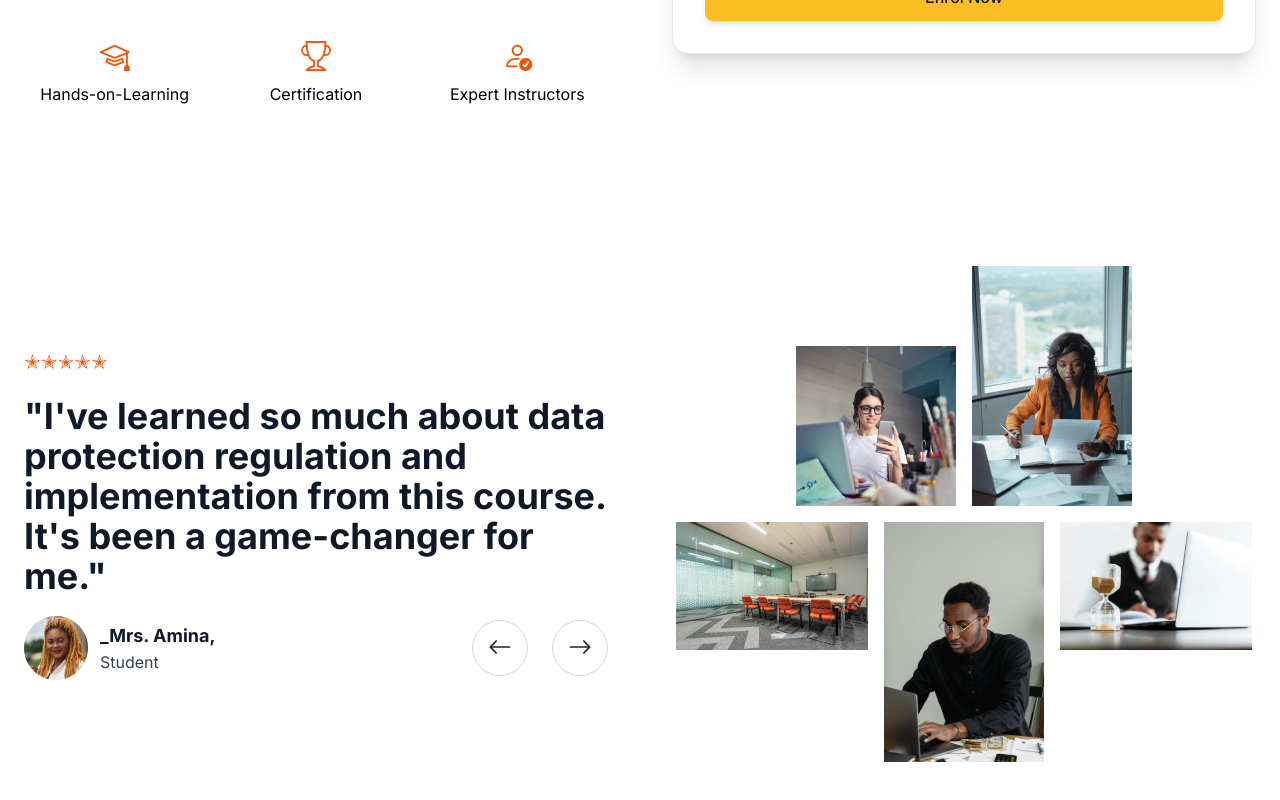
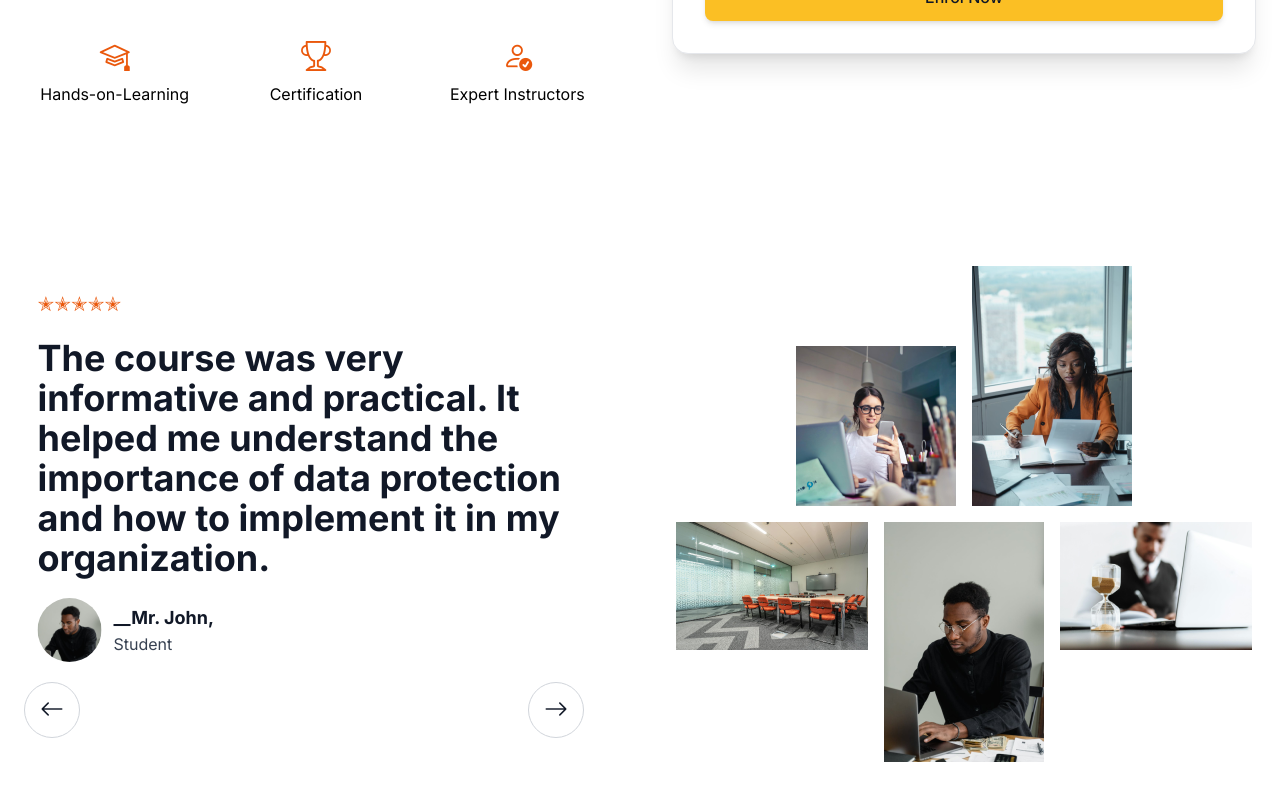
Before and after one commit to kizzylion/3consulting, a React (Vite) app: page /resources/cdpo-training in a window 1280 px wide. Shown: the part 1053-1853 px from the top of the page. Built offline with nearby package versions, Linux system fonts and the light colour scheme.

Commit message:
FEAT: ADD CAROUSEL TO THE TESTIMONY SECTION OF CDPO PAGE

```diff
--- /dev/null
+++ b/src/components/pages/resources/cdpo/EmblaCarouselArrowButtons.tsx
@@ -0,0 +1,60 @@
+import { ComponentPropsWithRef, useCallback, useEffect, useState } from "react";
+
+export const usePrevNextButtons = (emblaApi: any) => {
+  const [prevBtnDisabled, setPrevBtnDisabled] = useState(true);
+  const [nextBtnDisabled, setNextBtnDisabled] = useState(true);
+
+  const onPrevBtnClick = useCallback(() => {
+    if (!emblaApi) return;
+    emblaApi.scrollPrev();
+  }, [emblaApi]);
+
+  const onNextBtnClick = useCallback(() => {
+    if (!emblaApi) return;
+    emblaApi.scrollNext();
+  }, [emblaApi]);
+
+  const onSelect = useCallback((emblaApi: any) => {
+    setPrevBtnDisabled(!emblaApi.canScrollPrev());
+    setNextBtnDisabled(!emblaApi.canScrollNext());
+  }, []);
+
+  useEffect(() => {
+    if (!emblaApi) return;
+
+    onSelect(emblaApi);
+    emblaApi.on("reInit", onSelect).on("select", onSelect);
+  }, [emblaApi, onSelect]);
+
+  return { prevBtnDisabled, nextBtnDisabled, onPrevBtnClick, onNextBtnClick };
+};
+
+export const PrevButton = (props: ComponentPropsWithRef<"button">) => {
+  const { children, ...restProps } = props;
+
+  return (
+    <button
+      className="embla__button embla__button--prev btn btn-primary btn btn-primary flex items-center size-14   justify-center mr-6  border border-gray-300 rounded-full"
+      type="button"
+      {...restProps}
+    >
+      <i className="bi bi-arrow-left text-2xl text-gray-900 "></i>
+      {children}
+    </button>
+  );
+};
+
+export const NextButton = (props: ComponentPropsWithRef<"button">) => {
+  const { children, ...restProps } = props;
+
+  return (
+    <button
+      className="embla__button embla__button--next btn btn-primary flex items-center size-14   justify-center mr-6  border border-gray-300 rounded-full"
+      type="button"
+      {...restProps}
+    >
+      <i className="bi bi-arrow-right text-2xl text-gray-900"></i>
+      {children}
+    </button>
+  );
+};
--- /dev/null
+++ b/src/components/pages/resources/cdpo/TestifiersCard.tsx
@@ -0,0 +1,52 @@
+interface Testifier {
+  name: string;
+  position: string;
+  image: string;
+  stars: string;
+  quote: string;
+}
+
+interface TestifiersCardProps {
+  testifiers: Testifier[];
+  prevButton: React.ReactNode;
+  nextButton: React.ReactNode;
+}
+
+const TestifiersCard: React.FC<TestifiersCardProps> = ({ testifiers }) => {
+  return (
+    <div className="testifiers-card embla__container flex ">
+      {testifiers.map((testifier, index) => (
+        <div
+          key={index}
+          className="testifier flex flex-col min-w-full h-fit my-auto px-1"
+        >
+          <div className="stars text-orange-600 text-xl mb-5">
+            {testifier.stars}
+          </div>
+          <h2 className="text-2xl md:text-4xl font-bold text-gray-900 mb-5">
+            {testifier.quote}
+          </h2>
+          <div className="testifier-action flex flex-col md:flex-row gap-6">
+            <div className="testifier text-gray-500 flex items-center gap-3 w-full">
+              <div className="avatar size-16 overflow-hidden rounded-full object-cover">
+                <img
+                  src={testifier.image}
+                  alt={testifier.name}
+                  className="object-cover w-full h-full"
+                />
+              </div>
+              <div className="name-position ">
+                <h4 className="text-lg font-bold text-gray-900">
+                  _{testifier.name},
+                </h4>
+                <p className="text-gray-700">{testifier.position}</p>
+              </div>
+            </div>
+          </div>
+        </div>
+      ))}
+    </div>
+  );
+};
+
+export default TestifiersCard;
--- a/src/components/pages/resources/cdpo/testimony.tsx
+++ b/src/components/pages/resources/cdpo/testimony.tsx
@@ -1,6 +1,14 @@
 import testimonyImage from "@assets/groupImages1.png";
 import testifier1 from "@assets/testifier1.png";
 import testifier2 from "@assets/testifier2.png";
+import TestifiersCard from "./TestifiersCard";
+import useEmblaCarousel from "embla-carousel-react";
+import Autoplay from "embla-carousel-autoplay";
+import {
+  PrevButton,
+  NextButton,
+  usePrevNextButtons,
+} from "./EmblaCarouselArrowButtons";
 
 const testifiers = [
   {
@@ -21,40 +29,48 @@ const testifiers = [
   },
 ];
 
-const Testimony: React.FC = () => {
+const Testimony = () => {
+  const [emblaRef, emblaApi] = useEmblaCarousel({ loop: true }, [
+    Autoplay({ delay: 5000 }),
+  ]);
+
+  const { prevBtnDisabled, nextBtnDisabled, onPrevBtnClick, onNextBtnClick } =
+    usePrevNextButtons(emblaApi);
+
   return (
     <section className="py-10 lg:py-20">
       <div className="max-w-7xl mx-auto px-5 md:px-6 flex ">
-        <div className=" grid grid-cols-1 lg:grid-cols-2 gap-10 lg:gap-16">
-          <div className="Testimony-content flex flex-col h-fit my-auto">
-            <div className="stars text-orange-600 text-xl mb-5">✭✭✭✭✭</div>
-            <h2 className="text-2xl md:text-4xl font-bold text-gray-900 mb-5">
-              "I've learned so much about data protection regulation and
-              implementation from this course. It's been a game-changer for me."
-            </h2>
-            <div className="testifier-action flex flex-col md:flex-row gap-6">
-              <div className="testifier text-gray-500 flex items-center gap-3 w-full">
-                <div className="avatar size-16">
-                  <img src={testifier1} alt="testimony" />
-                </div>
-                <div className="name-position ">
-                  <h4 className="text-lg font-bold text-gray-900">
-                    _Mrs. Amina,
-                  </h4>
-                  <p className="text-gray-700">Student</p>
-                </div>
-              </div>
+        <div className=" grid grid-cols-1 lg:grid-cols-2 gap-10 lg:gap-16 items-center">
+          <div className="embla__viewport overflow-hidden " ref={emblaRef}>
+            <TestifiersCard
+              testifiers={testifiers}
+              prevButton={
+                <PrevButton
+                  onClick={onPrevBtnClick}
+                  disabled={prevBtnDisabled}
+                />
+              }
+              nextButton={
+                <NextButton
+                  onClick={onNextBtnClick}
+                  disabled={nextBtnDisabled}
+                />
+              }
+            />
+            <div className="embla__controls mt-5">
               <div className="action flex items-center w-full lg:w-auto justify-between">
-                <button className="btn btn-primary flex items-center size-14   justify-center mr-6  border border-gray-300 rounded-full">
-                  <i className="bi bi-arrow-left text-2xl text-gray-900"></i>
-                </button>
-                <button className="btn btn-primary flex items-center size-14 justify-center border border-gray-300 rounded-full">
-                  <i className="bi bi-arrow-right text-2xl text-gray-900"></i>
-                </button>
+                <PrevButton
+                  onClick={onPrevBtnClick}
+                  disabled={prevBtnDisabled}
+                />
+                <NextButton
+                  onClick={onNextBtnClick}
+                  disabled={nextBtnDisabled}
+                />
               </div>
             </div>
           </div>
-          <div className="image-content flex items-center justify-center">
+          <div className="image-content flex items-center justify-center order-first lg:order-last">
             <img
               src={testimonyImage}
               alt="testimony"
```
